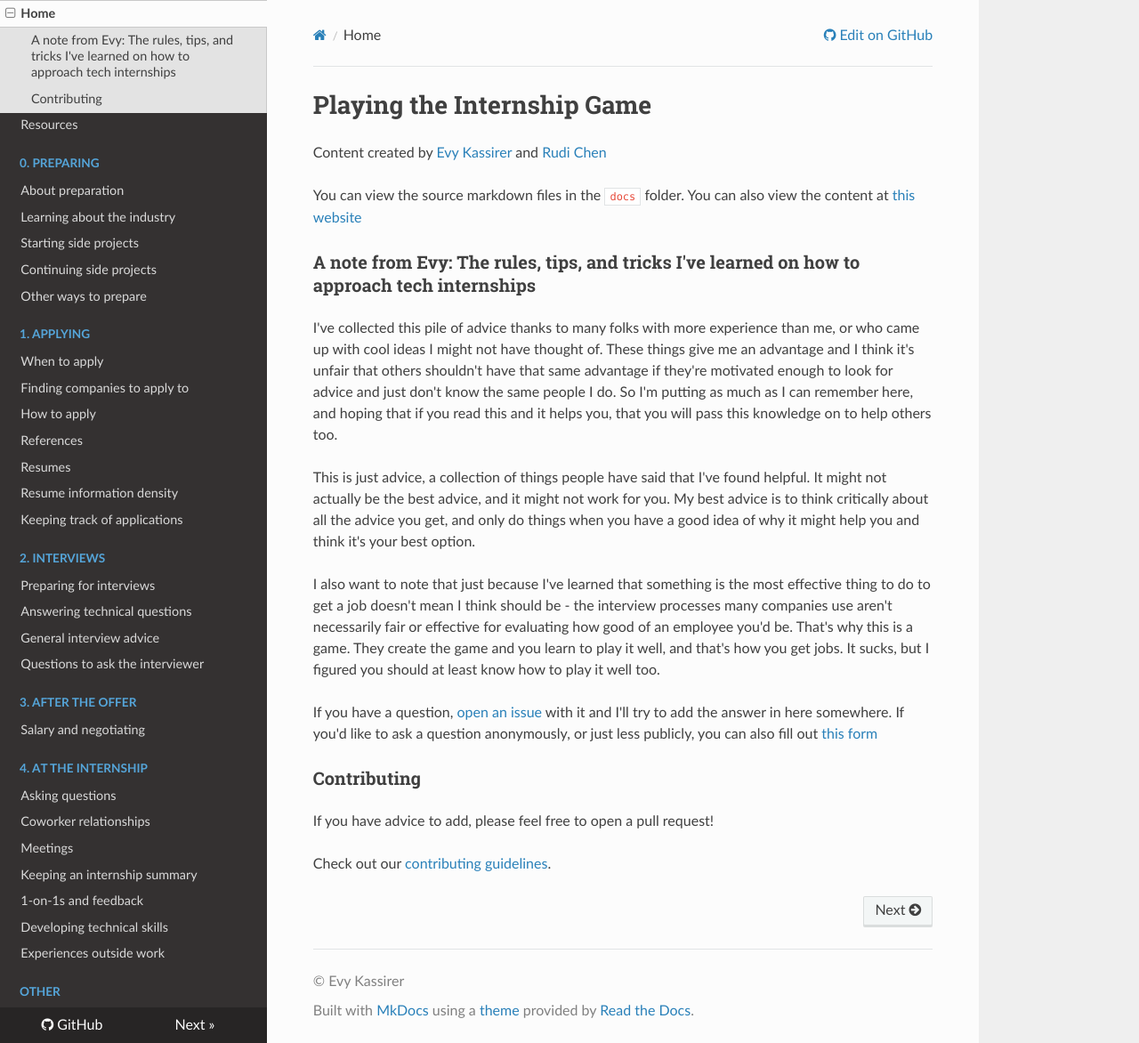
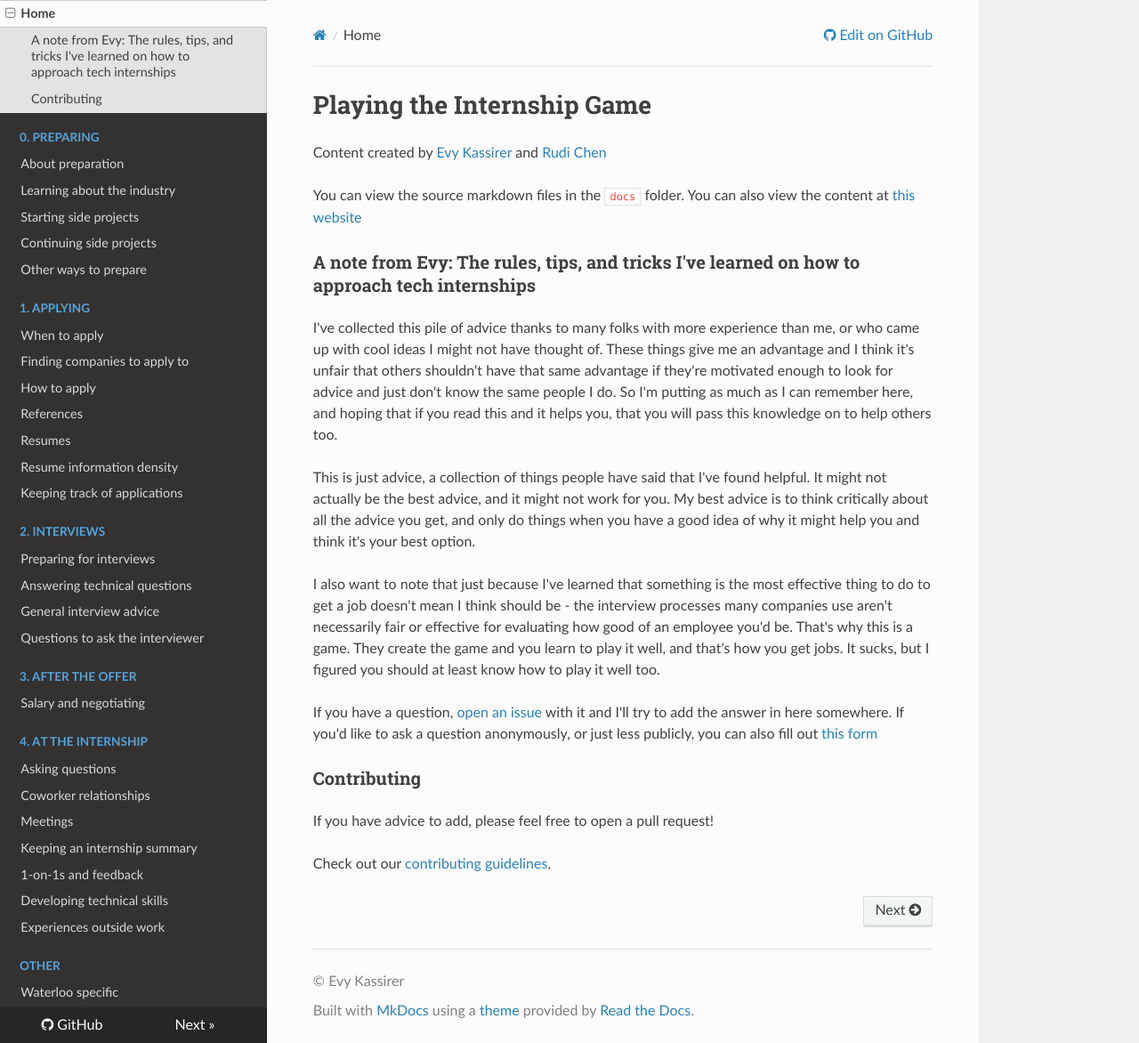
Before and after one commit to evykassirer/playing-the-internship-game, an MkDocs documentation site: the page built from docs/index.md, in a window 1280 px wide and 1172 px high. Shown: the whole window at 89% size. Built offline with MkDocs 1.6.1, drawn with Linux system fonts in a browser that asks for light colours; nearby versions of some CDN libraries; old or Windows-style settings are respelled for this version of MkDocs.

Commit message:
duplicate & navigation issue (#37)
duplicate from last section.
also "next" button from the home page will navigate to end of guide instead of the next logical one which is "preparing"

```diff
--- a/mkdocs.yml
+++ b/mkdocs.yml
@@ -28,7 +28,6 @@ markdown_extensions:
 # Specify the pages (so that they can be ordered)
 pages:
     - Home: index.md
-    - Resources: resources.md
     - 0. Preparing:
         - About preparation: 0-Preparing/about_preparation.md
         - Learning about the industry: 0-Preparing/learning_about_industry.md
```
